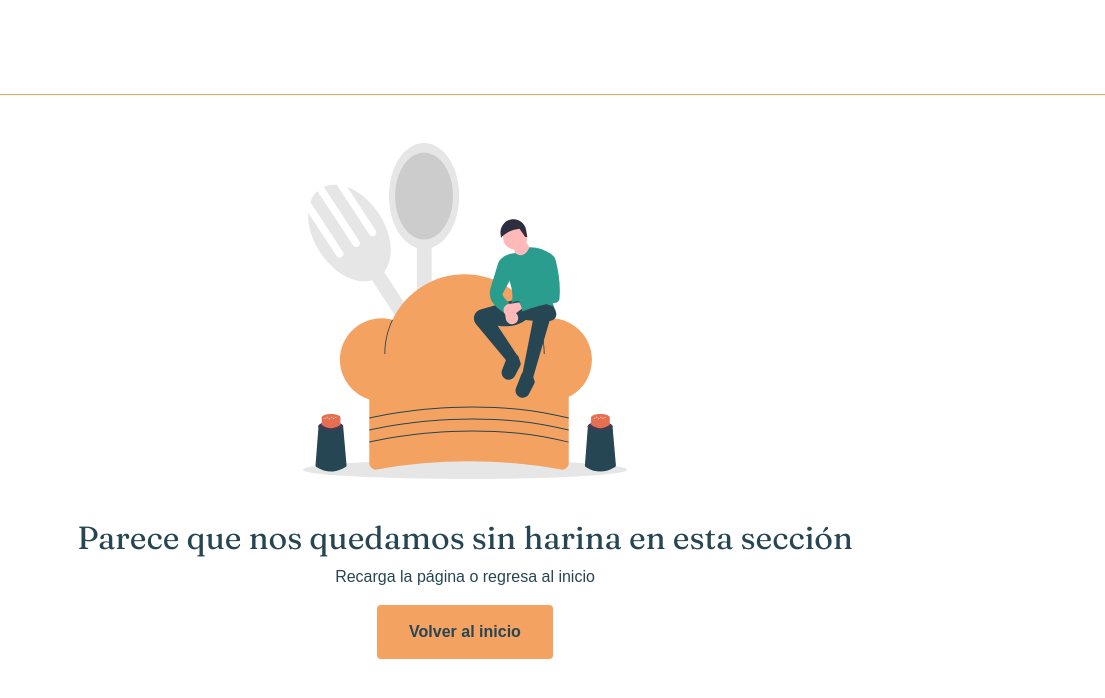
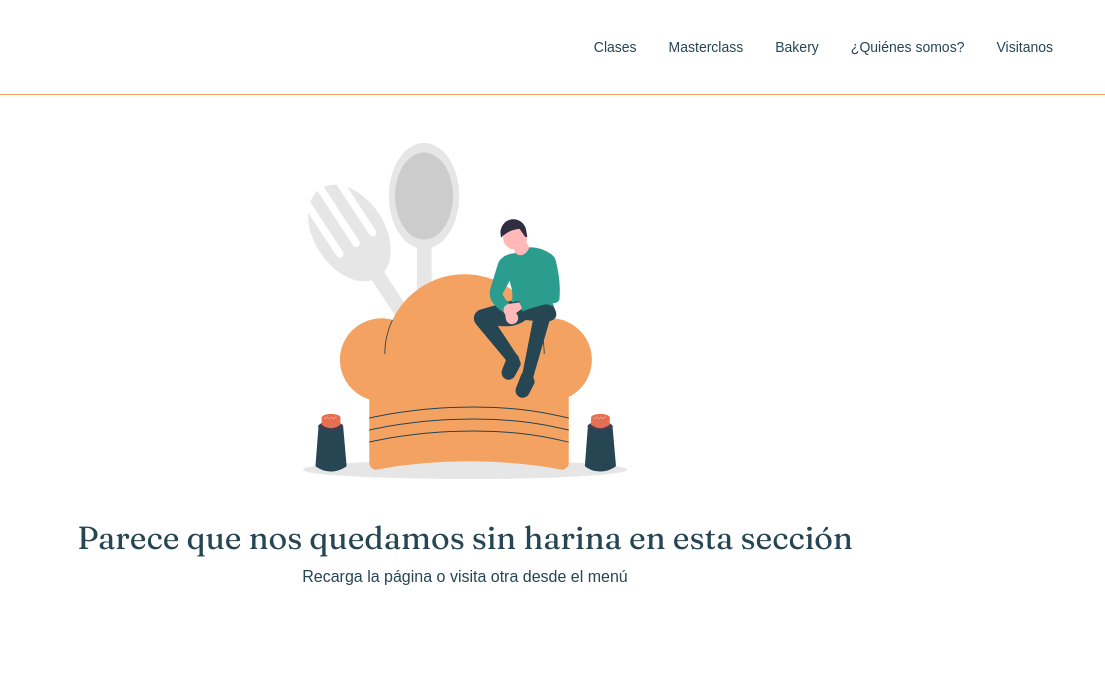
Before and after one commit to shugavibes/holybakers, a website: page 404.html in a window 1280 px wide. Shown: the full height of the page, 175-1280 px from the left. Drawn offline with nearby package versions, Linux system fonts and the light colour scheme.

Commit message:
se agrega nav bar a la página 404

```diff
--- a/404.html
+++ b/404.html
@@ -26,20 +26,35 @@
                     <span class="navbar-toggler-icon"></span>
                 </button>
             <div class="collapse navbar-collapse" id="navbarNavDropdown">
+                <ul class="navbar-nav">
+                    <li class="nav-item active">
+                        <a class="nav-link" href="clases.html">Clases</a>
+                    </li>
+                    <li class="nav-item active">
+                        <a class="nav-link" href="masterclass.html">Masterclass</a>
+                    </li>
+                    <li class="nav-item active">
+                        <a class="nav-link" href="bakery.html">Bakery</a>
+                    </li>
+                    <li class="nav-item">
+                        <a class="nav-link" href="about.html">¿Quiénes somos?</a>
+                    </li>
+                    <li class="nav-item">
+                        <a class="nav-link" href="visitanos.html">Visitanos</a>
+                    </li>
+                </ul>
             </div>
             </div>
         </nav>
     </header>
-
 <!-- Aqui arranca la seccion de todo el contenido de esta pagina -->
 <section id="errorPage404">
     <div class="errorPageContent">
         <img class="img404" src="img/404.svg" alt="ilustracion de un hombre en un gorro de cocina rodeado de elementos de cocina como saleros, cucharas y tenedores">
         <h2 class="secondaryTitle">Parece que nos quedamos sin harina en esta sección</h2>
-        <p class="generalText">Recarga la página o regresa al inicio</p>
-        <a class="button" href="index.html">Volver al inicio</a>
+        <p class="generalText">Recarga la página o visita otra desde el menú</p>
     </div>
-
+</section>
         <script src="https://code.jquery.com/jquery-3.3.1.slim.min.js" integrity="sha384-q8i/X+965DzO0rT7abK41JStQIAqVgRVzpbzo5smXKp4YfRvH+8abtTE1Pi6jizo" crossorigin="anonymous"></script>
         <script src="https://cdnjs.cloudflare.com/ajax/libs/popper.js/1.14.3/umd/popper.min.js" integrity="sha384-ZMP7rVo3mIykV+2+9J3UJ46jBk0WLaUAdn689aCwoqbBJiSnjAK/l8WvCWPIPm49" crossorigin="anonymous"></script>
         <script src="https://stackpath.bootstrapcdn.com/bootstrap/4.1.3/js/bootstrap.min.js" integrity="sha384-ChfqqxuZUCnJSK3+MXmPNIyE6ZbWh2IMqE241rYiqJxyMiZ6OW/JmZQ5stwEULTy" crossorigin="anonymous"></script>
```
Lines whose indentation alone changed are shown as unchanged.
